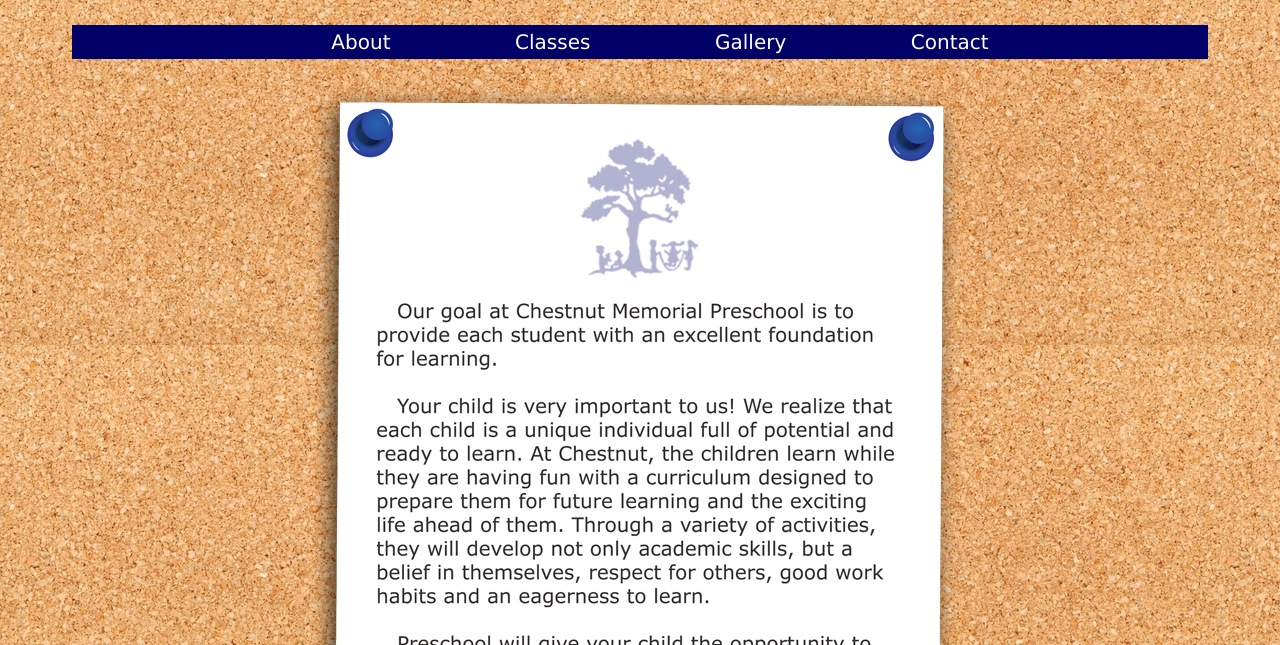
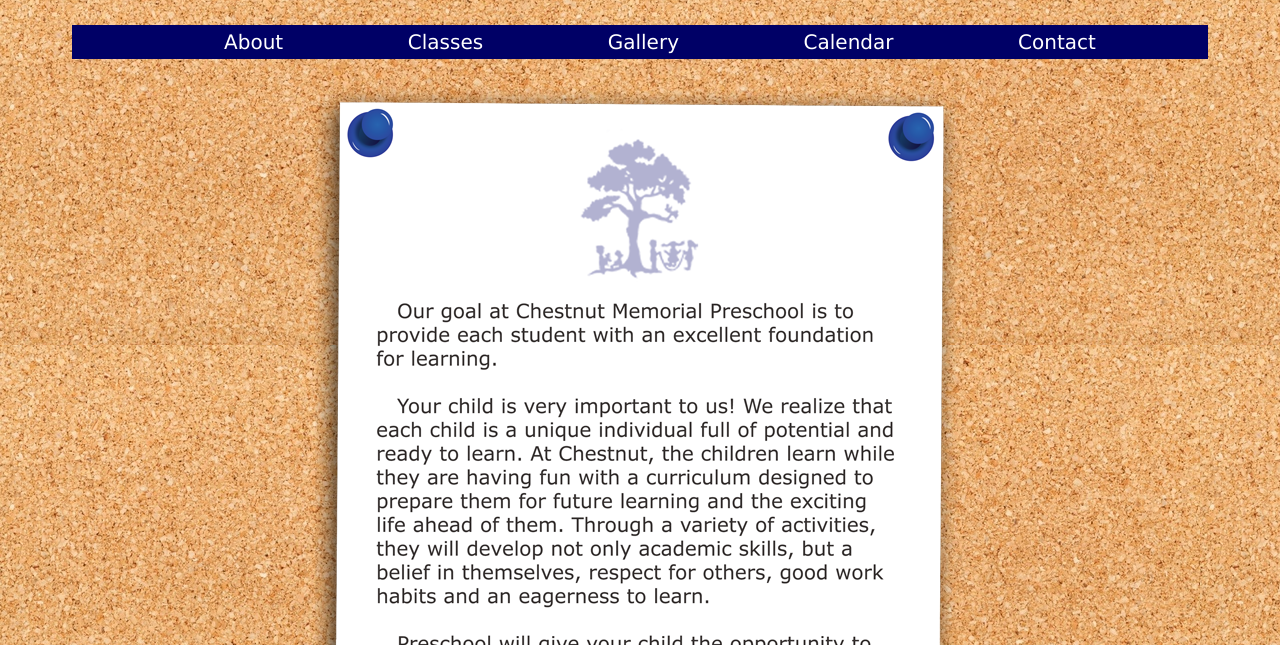
Before and after one commit to chestnut-preschool/chestnut-preschool.github.io, a plain HTML site: page about.html in a window 1280 px wide. Shown: the part 455-1100 px from the top of the page. Drawn offline with Linux system fonts and the light colour scheme.

Commit message:
Update about.html

```diff
--- a/about.html
+++ b/about.html
@@ -20,6 +20,7 @@
       <li><a href="about.html">About</a></li>
       <li><a href="classes.html">  Classes</a></li>
       <li><a href="gallery.html">  Gallery</a></li>
+      <li><a href="calendar.html">  Calendar</a></li>
       <li><a href="contact.html">  Contact</a></li>
     </ul>
   </div>
```
